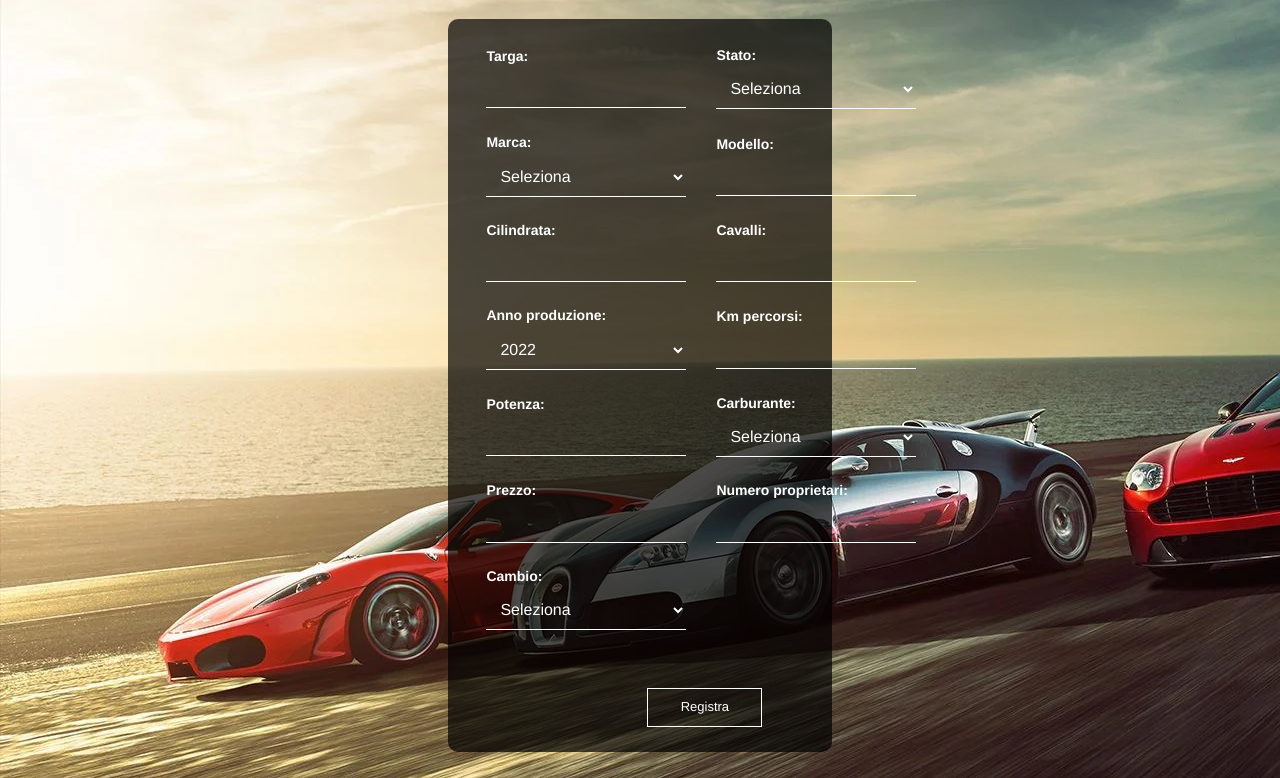
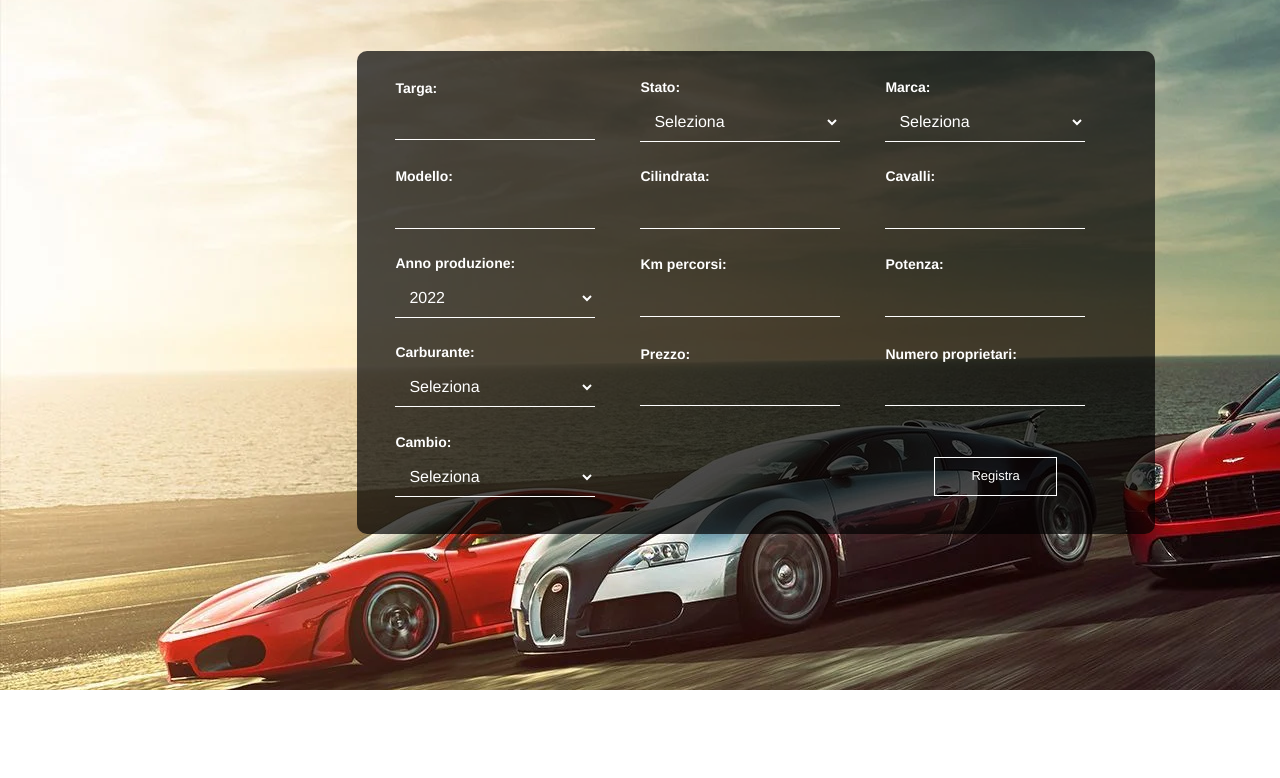
Before and after one commit to Verlanti2002/VSB-Motors, a Django app: template vsb_app/templates/vsb_app/sell_my_car.html in a window 1280 px wide. Shown: the part 110-888 px from the top of the page. After the commit the page ends 800 px from the top, so only its background shows below. Run offline with Django 4.2, Linux system fonts and the light colour scheme; the template is opened without the code that fills it: values that come from a table or form of the project are taken from there, others are empty; data comes from the database, SQL or seed files in the repository; parts of the project's set-up code (start-up, migrations or seed data) failed here and were passed over; some libraries are stand-ins or nearby versions.

Commit message:
modify css

```diff
--- a/vsb_app/static/vsb_app/css/sell_my_car.css
+++ b/vsb_app/static/vsb_app/css/sell_my_car.css
@@ -786,14 +786,14 @@
 
   .registration{
     background-color: white;
-    margin-top: 1.5%;
+    margin-top: 4%;
     margin-bottom: 2%;
-    margin-left: 35%;
+    margin-left: 25.5em;
     padding-left: 3%;
     padding-right: 2%;
-    padding-bottom: 2%;
+    padding-bottom: 1%;
     padding-top: 2%;
-    width: 30%;
+    width: 57em;
     height: auto;
     border-radius: 10px;
     background: rgba(0, 0, 0, 0.7);
@@ -810,8 +810,9 @@
     color: white;
     font-size: medium;
     margin-bottom: 10%;
-    margin-right: 30px;
+    margin-right: 45px;
     padding-left: 10px;
+    padding-right: 10px;
     border: none;
     background: transparent;
     border-bottom: 1px solid white;
@@ -850,8 +851,7 @@ option:first-child{
 }
 
 .submit{
-  margin-left: 70%;
-  margin-top: 15%;
+  margin-left: 20%;
   width: 50%;
   height: 3em;
   background-color: transparent;
--- a/vsb_app/static/vsb_app/css/shop.css
+++ b/vsb_app/static/vsb_app/css/shop.css
@@ -5,7 +5,7 @@ body{
   color: #7d7d7d;
   font-weight: 400;
   letter-spacing: 0.06em;
-  background-color: #f5f5f7;
+  background-color: #fff;
   overflow-y: scroll;
   overflow-x: hidden!important;
   -webkit-font-smoothing: antialiased;
@@ -854,7 +854,7 @@ h5{
 .line{
   border-top: 1px solid black;
   margin-top: 5px;
-}
+  }
 
 .details h5{
   margin-right: 10px;
--- a/vsb_app/templates/vsb_app/sell_my_car.html
+++ b/vsb_app/templates/vsb_app/sell_my_car.html
@@ -49,18 +49,16 @@
                         {{ automobile_form.stato.label_tag }}
                         {{ automobile_form.stato }}
                     </td>
-                </tr>
-                <tr>
                     <td>
                         {{ automobile_form.marca.label_tag }}
                         {{ automobile_form.marca }}
                     </td>
+                </tr>
+                <tr>
                     <td>
                         {{ automobile_form.modello.label_tag }}
                         {{ automobile_form.modello }}
                     </td>
-                </tr>
-                <tr>
                     <td>
                         {{ automobile_form.cilindrata.label_tag }}
                         {{ automobile_form.cilindrata }}
@@ -79,18 +77,16 @@
                         {{ automobile_form.km_percorsi.label_tag }}
                         {{ automobile_form.km_percorsi }}
                     </td>
-                </tr>
-                <tr>
                     <td>
                         {{ automobile_form.potenza.label_tag }}
                         {{ automobile_form.potenza }}
                     </td>
+                </tr>
+                <tr>
                     <td>
                         {{ automobile_form.carburante.label_tag }}
                         {{ automobile_form.carburante }}
                     </td>
-                </tr>
-                <tr>
                     <td>
                         {{ automobile_form.prezzo.label_tag }}
                         {{ automobile_form.prezzo }}
@@ -109,14 +105,11 @@
                         {{ image_form.immagine.label_tag }}
                         {{ image_form.immagine }}
                     </td>
-                </tr>
-                <tr>
                     <td>
                         <input type="submit" value="Registra" class="submit">
                     </td>
                 </tr>
             </table>
-
         </form>
     </div>
 {% endblock %}
```
